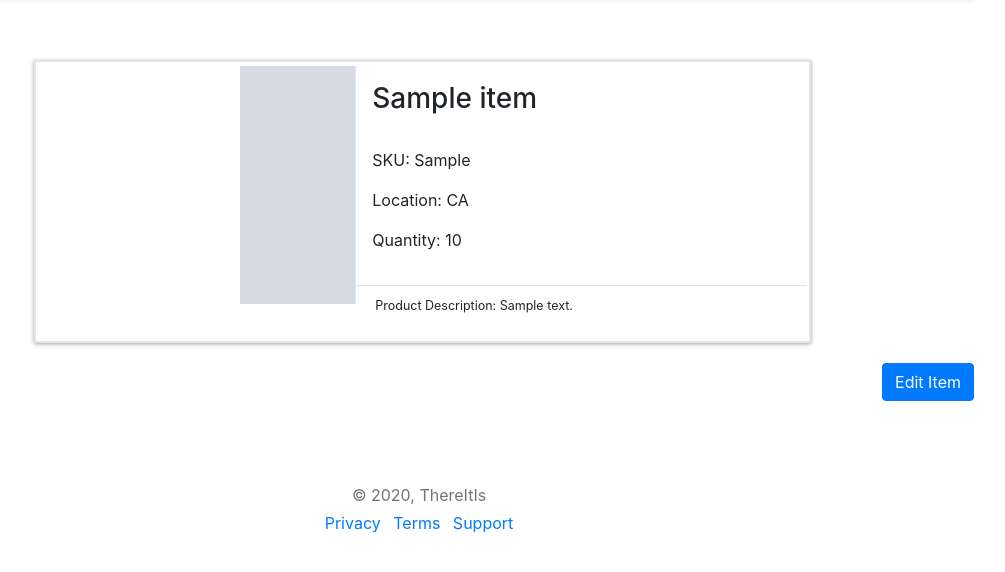
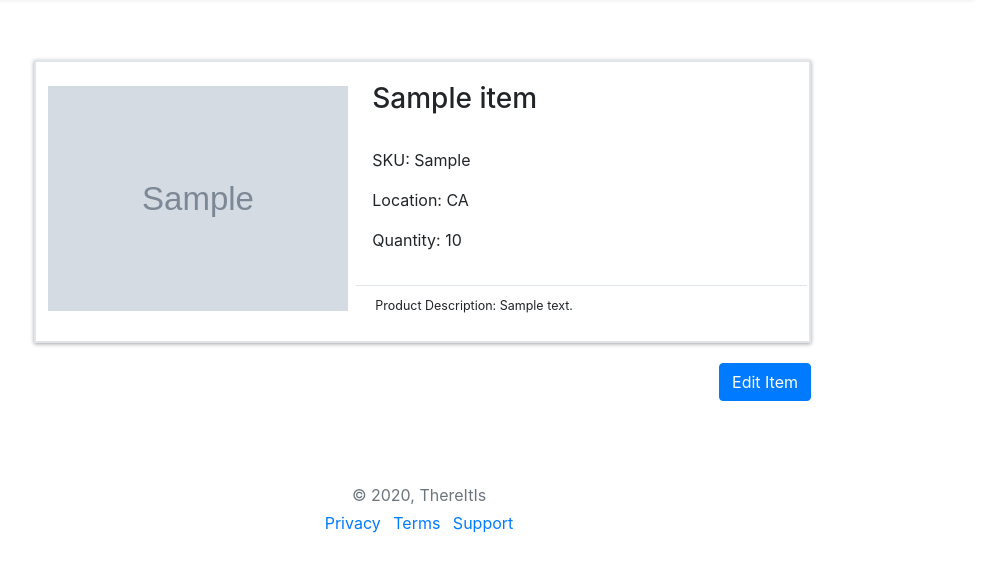
Before and after one commit to ethan-seo/ThereItIs, a Django app: template ThereItIs_app/templates/viewitem.html in a window 1280 px wide. Shown: the part 71-643 px from the top of the page, without its empty margins (221-1226 px from the left). Run offline with Django 3.2, Linux system fonts and the light colour scheme; the template is opened without the code that fills it: values that come from a table or form of the project are taken from there, others are empty; tables that the repository leaves empty hold one stand-in row (values such as "Sample post"); grey boxes marked "Sample" are stand-in pictures; some libraries are stand-ins or nearby versions.

Commit message:
Updated item image display

```diff
--- a/ThereItIs_app/templates/add_stock.html
+++ b/ThereItIs_app/templates/add_stock.html
@@ -7,8 +7,8 @@
         <div class="product-content product-wrap clearfix">
             <div class="row">
                 <div class="col-md-5 col-sm-12 col-xs-12">
-                    <div class="product-image text-center">
-                        <img src="{{ item.mainimage }}" alt="product image" class="img-responsive" style="width: 400px" style="height: auto;">
+                    <div class="text-center">
+                        <img src="{{ item.mainimage }}" alt="product image" class="img-responsive" style="width: 300px; margin-top: 20px;">
                     </div>
                 </div>
                 <div class="col-md-7 col-sm-12 col-xs-12">
--- a/ThereItIs_app/templates/viewitem.html
+++ b/ThereItIs_app/templates/viewitem.html
@@ -7,8 +7,8 @@
         <div class="product-content product-wrap clearfix">
             <div class="row">
                 <div class="col-md-5 col-sm-12 col-xs-12">
-                    <div class="product-image text-center">
-                        <img src="{{ item.mainimage }}" alt="product image" class="img-responsive" style="width: 400px" style="height: auto;">
+                    <div class="text-center">
+                        <img src="{{ item.mainimage }}" alt="product image" class="img-responsive" style="width: 300px; margin-top: 20px;">
 
                     </div>
                 </div>
@@ -35,9 +35,9 @@
                 </div>
             </div>
         </div>
+        <a href="/item/edit/{{item.id}}">
+            <button class="btn btn-primary float-right">Edit Item</button>
+        </a>
     </div>
-    <a href="/item/edit/{{item.id}}">
-        <button class="btn btn-primary float-right">Edit Item</button>
-    </a>
 </div>
 {% endblock %}
```
Also changed, not shown: ThereItIs_app/views.py (+10 -8 lines).
